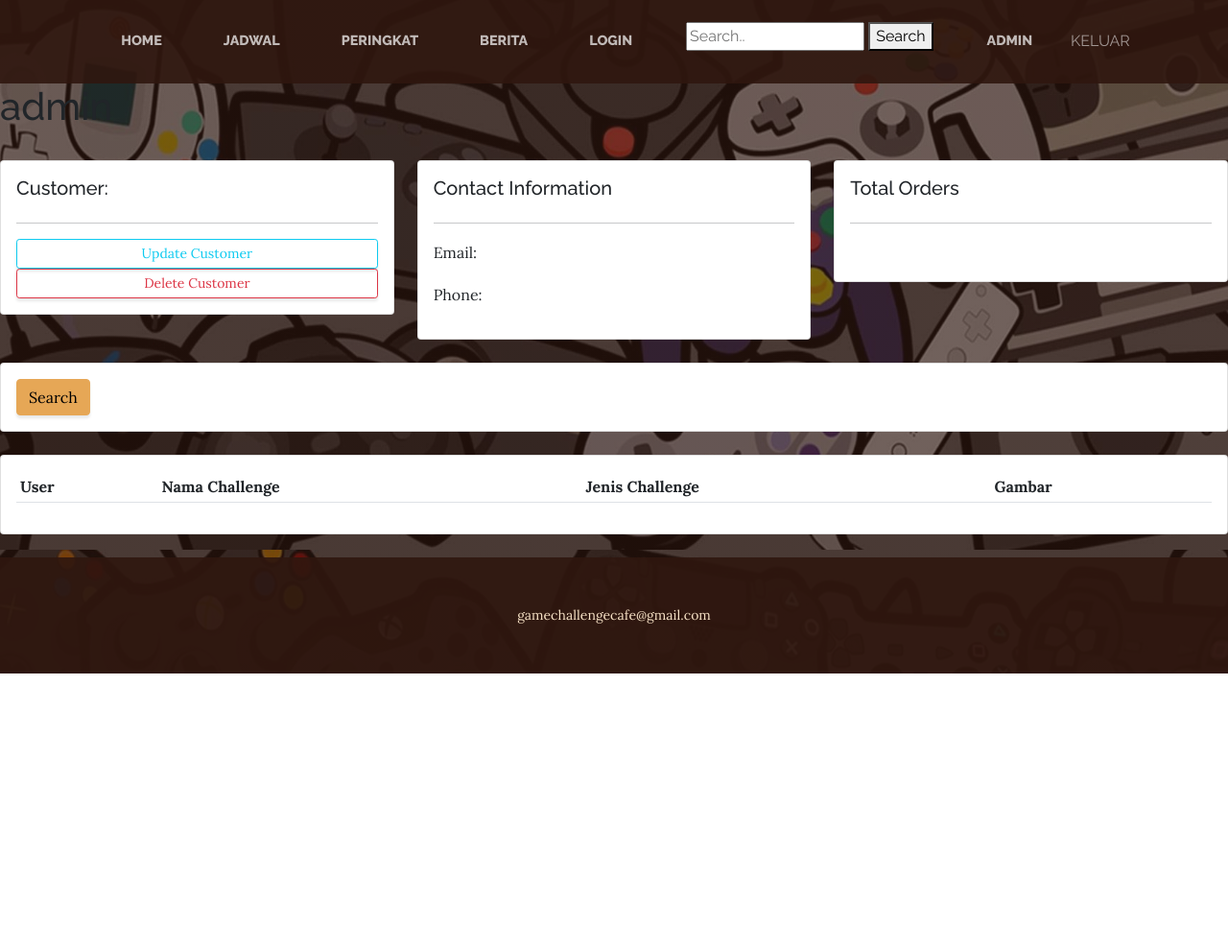
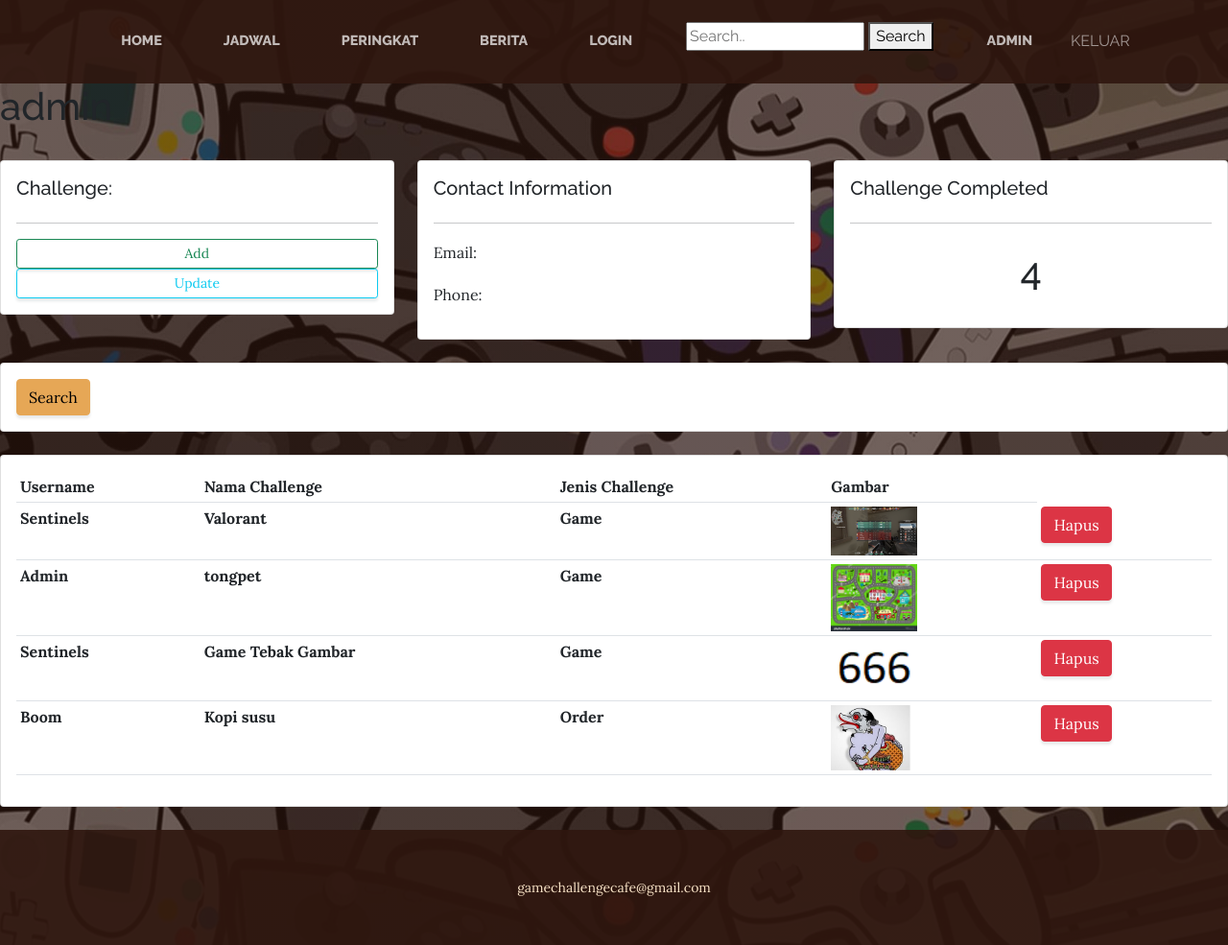
Before and after one commit to RamaReksotinoyo/PPL4612-KELOMPOK-3, a Django app: page /home/ in a window 1280 px wide. Shown: the part 227-1212 px from the top of the page at 96% size. Before the commit the page ends 929 px from the top, so only its background shows below. Run offline with Django 3.2, Linux system fonts and the light colour scheme; a user stored in the database is signed in; data comes from the database, SQL or seed files in the repository; both versions use the stored data as it was after the commit; lists and menus that the app fills with data are empty; some libraries are stand-ins or nearby versions.

Commit message:
adding admin dashboard, crud add, separate admin & users

```diff
--- a/PPL/gamechallenge/templates/home.html
+++ b/PPL/gamechallenge/templates/home.html
@@ -8,11 +8,10 @@
         <div class="row">
             <div class="col-md">
                 <div class="card card-body">
-                    <h5>Customer:</h5>
+                    <h5>Challenge:</h5>
                     <hr>
-                    <a class="btn btn-outline-info  btn-sm btn-block" href="">Update Customer</a>
-                    <a class="btn btn-outline-danger  btn-sm btn-block" href="">Delete Customer</a>
-
+                    <a class="btn btn-outline-success  btn-sm btn-block" href="/tambah-challenge">Add</a>
+                    <a class="btn btn-outline-info  btn-sm btn-block" href="">Update</a>
                 </div>
             </div>
 
@@ -27,9 +26,10 @@
 
             <div class="col-md">
                 <div class="card card-body">
-                    <h5>Total Orders</h5>
+                    <h5>Challenge Completed</h5>
                     <hr>
-                    <h1 style="text-align: center;padding: 10px"></h1>
+
+                    <h1 style="text-align: center;padding: 10px">{{ total }}</h1>
                 </div>
             </div>
         </div>
@@ -54,11 +54,26 @@
                 <div class="card card-body">
                     <table class="table table-sm">
                         <tr>
-                            <th>User</th>
+                            <th>Username</th>
                             <th>Nama Challenge</th>
                             <th>Jenis Challenge</th>
                             <th>Gambar</th>
                         </tr>
+                        {% for challenge in challenges %}
+                            <tr>
+                                <th>{{ challenge.nama }}</th>
+                                <th>{{ challenge.nama_challenge }}</th>
+                                <th>{{ challenge.jenis_id }}</th>
+                                <th>
+                                    {% if challenge.gambar %}
+                                        <img src="{{ challenge.gambar.url }}" width="90px">
+                                    {% endif %}
+                                </th>
+                                <th>
+                                    <button data-toggle="modal" data-target="#hapus-{{ challenge.id }}" class="btn btn-danger">Hapus</button>
+                                </th>
+                            </tr>
+                        {% endfor %}
                     </table>
                 </div>
             </div>
--- a/PPL/gamechallenge/views.py
+++ b/PPL/gamechallenge/views.py
@@ -4,7 +4,7 @@
 from django.contrib.auth.decorators import login_required
 from django.contrib import messages
 from django.contrib.auth.forms import UserCreationForm
-from gamechallenge.models import User
+from gamechallenge.models import User, Challenge
 # from django.core.mail import EmailMessage
 from django.conf import settings
 from django.template.loader import render_to_string
@@ -50,7 +50,13 @@
 
 # @allowed_users(allowed_roles=['admin'])
 def home(request):
-    return render(request, 'home.html')
+    challenge = Challenge.objects.all()
+    total=challenge.count()
+    context={
+        'challenges':challenge,
+        'total':total
+    }
+    return render(request, 'home.html', context)
 
 def jadwal(request):
     return render(request, 'jadwal.html')
@@ -93,4 +99,28 @@
             'form':form,
         }
     return render(request, 'upload-challenge.html', context)
+
+@login_required(login_url=settings.LOGIN_URL)
+def tambahChallenge(request):
+    if request.POST:
+        form = FormChallenge(request.POST, request.FILES)
+        if form.is_valid():
+            form.save()
+            form = FormChallenge()
+            pesan = "Data berhasil disimpan"
+
+            context = {
+                'form': form,
+                'pesan': pesan,
+            }
+            return render(request, 'tambah-challenge.html', context)
+    else:
+        form = FormChallenge()
+
+        context = {
+            'form': form,
+        }
+
+    return render(request, 'tambah-challenge.html', context)
+
 # Create your views here.
--- a/PPL/ppl/urls.py
+++ b/PPL/ppl/urls.py
@@ -33,7 +33,8 @@
     path('signout/', LogoutView.as_view(next_page='login'), name='signout'),
     path('signup/', signup, name='signup'),
     path('uploadGame/', uploadGame, name='uploadGame'),
-    path('upload-challenge/', uploadChallenge, name='upload-challenge')
+    path('upload-challenge/', uploadChallenge, name='upload-challenge'),
+    path('tambah-challenge/', tambahChallenge, name='tambah-challenge')
 ]
 
 if settings.DEBUG:
```
Also changed, not shown: PPL/gamechallenge/templates/tambah-challenge.html (added, +24 -0 lines), PPL/db.sqlite3, PPL/media/cover/togog.png (added).
